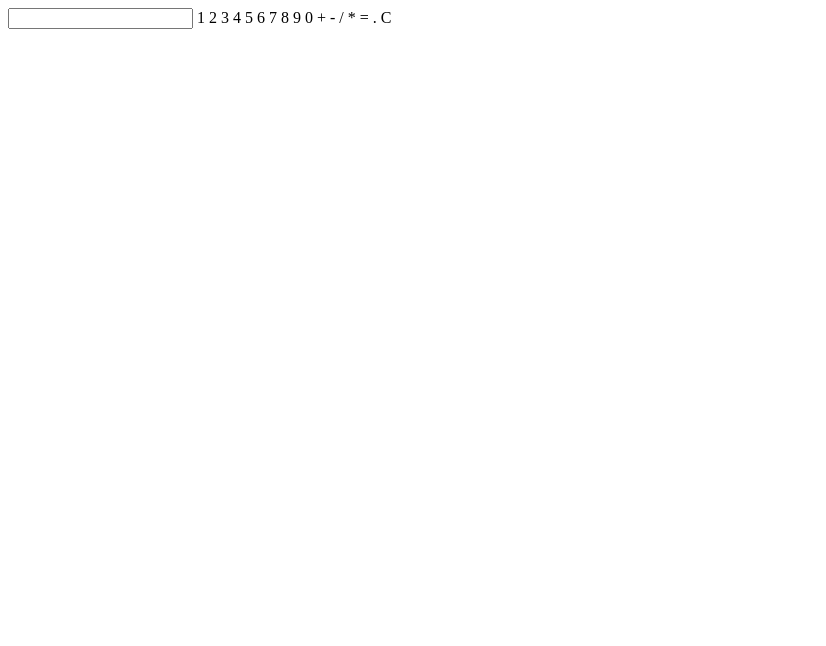
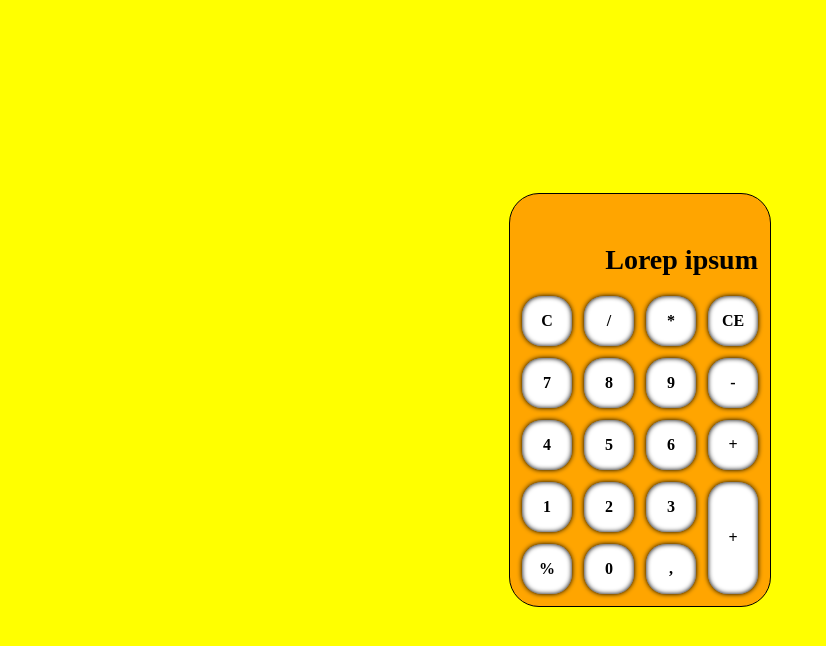
Before and after one commit to Khjifry/Calculator-pair-programming, a plain HTML site: page index.html in a window 1280 px wide. Shown: the whole page, without its empty margins (0-826 px from the left). Drawn offline with Linux system fonts and the light colour scheme.

Commit message:
Added UI for calculator

```diff
--- a/index.html
+++ b/index.html
@@ -1,31 +1,39 @@
 <!DOCTYPE html>
 <html lang="en">
 	<head>
-    <meta charset="UTF-8">
-    <meta name="viewport" content="width=device-width, initial-scale=1.0">
+		<meta charset="UTF-8" />
+		<meta name="viewport" content="width=device-width, initial-scale=1.0" />
+		<link rel="stylesheet" href="./styles.css"/>
 		<title>Calculator</title>
 	</head>
 	<body>
-    <div>
-        <form>
-            <input type="text">
+		<div class="container">
+			<form class="calculator">
+				<div class="screen">
+					<input type="text" class="input" />
+					<div class="output">Lorep ipsum</div>
+				</div>
+				<div class="key">
+					<label>C</label>
+					<label>/</label>
+					<label>*</label>
+					<label>CE</label>
+					<label>7</label>
+					<label>8</label>
+					<label>9</label>
+					<label>-</label>
+					<label>4</label>
+					<label>5</label>
+					<label>6</label>
+					<label>+</label>
 					<label>1</label>
 					<label>2</label>
 					<label>3</label>
-            <label>4</label>
-            <label>5</label>
-            <label>6</label>
-            <label>7</label>
-            <label>8</label>
-            <label>9</label>
+					<label class="bigger-key">+</label>
+					<label>%</label>
 					<label>0</label>
-            <label>+</label>
-            <label>-</label>
-            <label>/</label>
-            <label>*</label>
-            <label>=</label>
-            <label>.</label>
-            <label>C</label>
+					<label>,</label>
+				</div>
 			</form>
 		</div>
 	</body>
--- /dev/null
+++ b/styles.css
@@ -0,0 +1,76 @@
+* {
+	margin: 0;
+	padding: 0;
+	box-sizing: border-box;
+}
+
+.container {
+	min-height: 100vh;
+	width: 100%;
+	display: flex;
+	justify-content: center;
+	align-items: center;
+	background-color: yellow;
+}
+
+.calculator {
+	padding: 12px;
+	background-color: orange;
+	border: 1px solid black;
+	border-radius: 30px;
+	max-height: 100vh;
+}
+
+.screen {
+	padding: 20px 0;
+	text-align: right;
+	font-weight: 600;
+}
+
+.screen > * {
+	width: 100%;
+}
+
+.screen > .input {
+	background-color: transparent;
+	outline: 0px;
+	border: 0px;
+}
+
+.screen > .output {
+	font-size: 28px;
+}
+
+.key {
+	display: grid;
+	gap: 12px;
+	grid-template-columns: 1fr 1fr 1fr 1fr;
+	place-items: center;
+}
+
+.key > * {
+	display: flex;
+	justify-content: center;
+	align-items: center;
+	height: 50px;
+	width: 50px;
+	font-weight: 600;
+	border-radius: 20px;
+	box-shadow: 0px 0px 5px black inset, 0px 0px 5px black;
+	background-color: white;
+}
+
+.bigger-key {
+	height: 100%;
+	grid-row: span 2;
+}
+
+.debug > {
+	border: 1px solid red;
+}
+.debug > * {
+	border: 1px solid green;
+}
+.debug > * > * {
+	border: 1px solid blue;
+}
```
Lines whose indentation alone changed are shown as unchanged.
